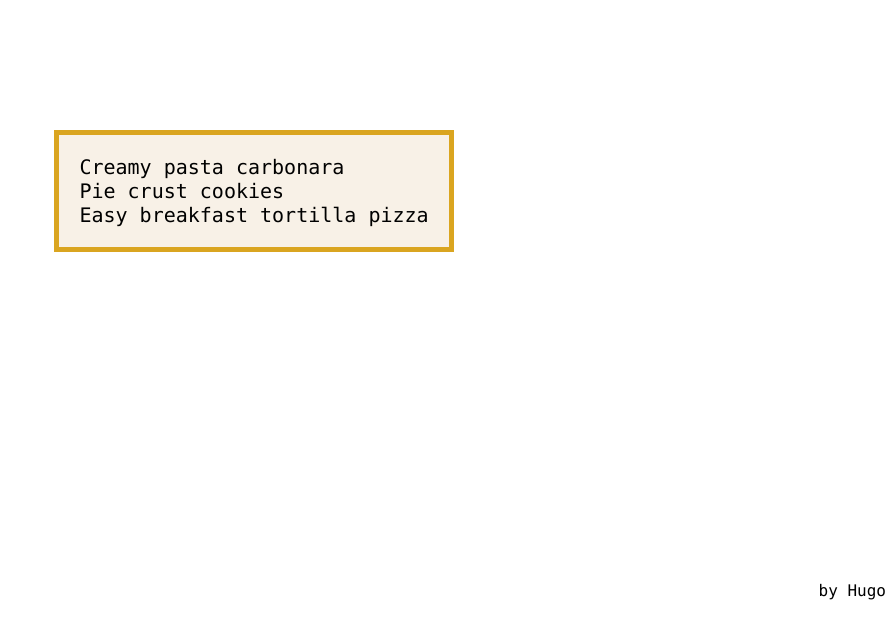
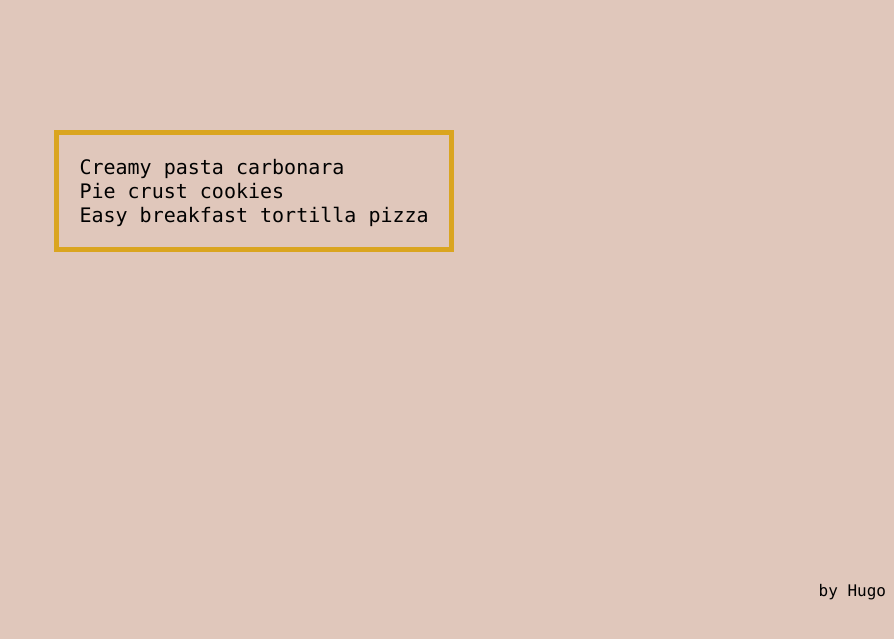
Before and after one commit to Chompsc/odin-recipes, a plain HTML site: page index.html in a window 1280 px wide. Shown: the part 81-720 px from the top of the page, without its empty margins (386-1280 px from the left). Drawn offline with Linux system fonts and the light colour scheme.

Commit message:
feat: Add background feature
add background color to all pages and remove
background from the recipe box on main page

```diff
--- a/style.css
+++ b/style.css
@@ -1,5 +1,6 @@
 body {
     font-family:'Monaco', monospace;
+    background-color: rgb(224, 199, 187);
 }
 h1 {
     text-align: center;
@@ -18,6 +19,7 @@ h3 {
     margin-right: auto;
     margin-top: 12%;
     list-style: none;
+    background: none;
 
 
 }
```
